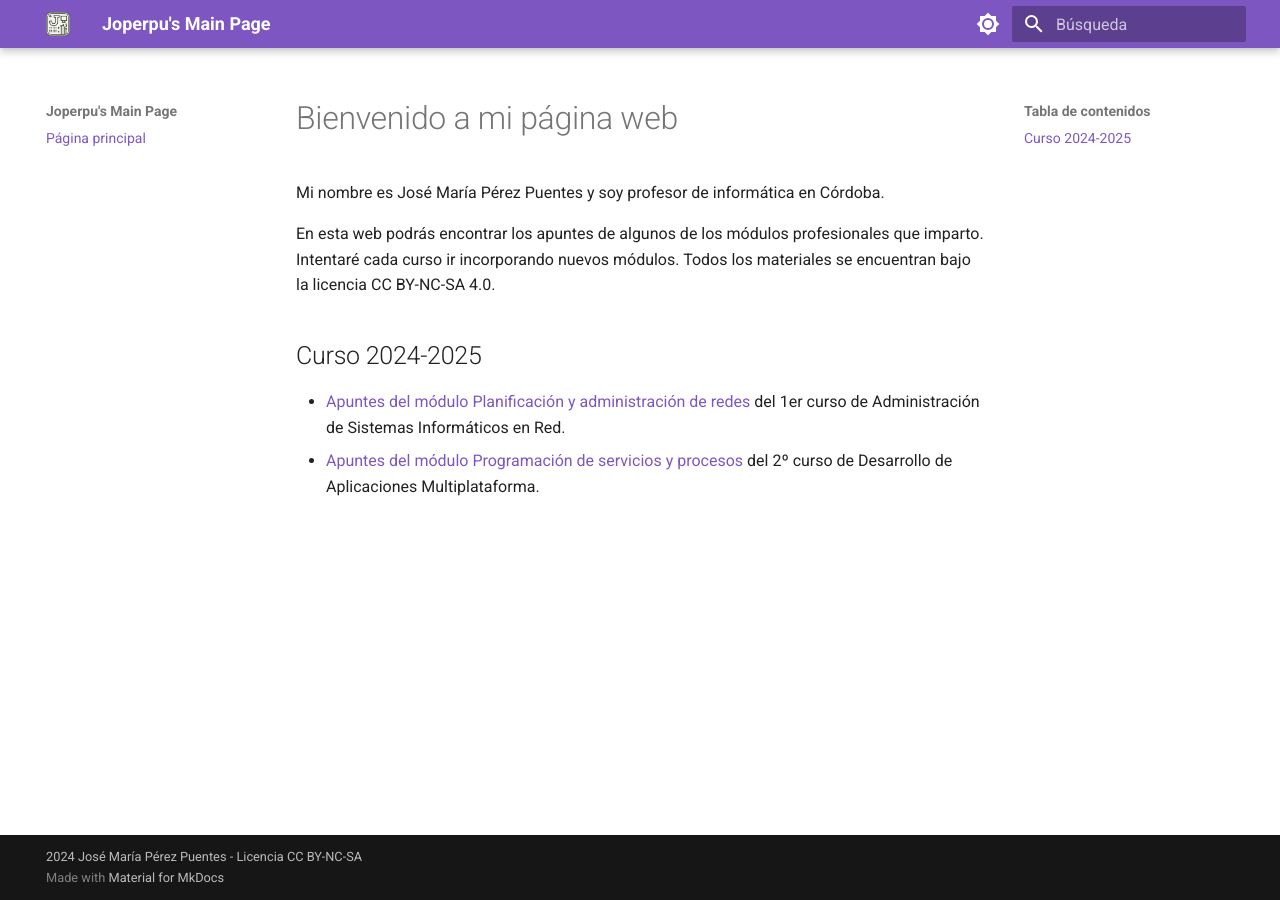
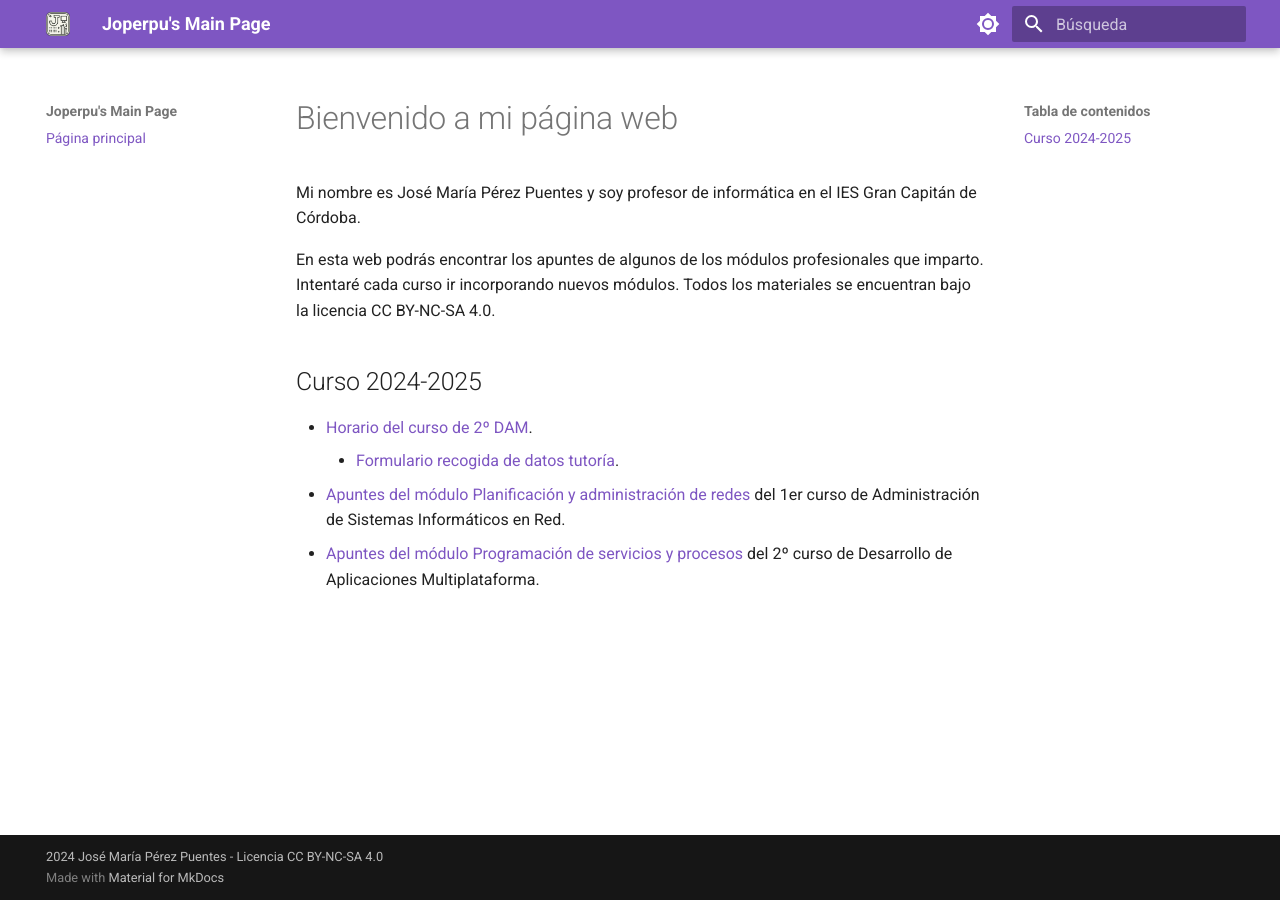
Before and after one commit to Joperpu/joperpu.github.io, an MkDocs documentation site: the page built from docs/index.md, in a window 1280 px wide. Built offline with MkDocs 1.6.1 and Material for MkDocs 9.7.7, drawn with Linux system fonts in a browser that asks for light colours.

Commit message:
Añadidos tutoría

```diff
--- a/docs/index.md
+++ b/docs/index.md
@@ -1,10 +1,12 @@
 # Bienvenido a mi página web
 
-Mi nombre es José María Pérez Puentes y soy profesor de informática en Córdoba.
+Mi nombre es José María Pérez Puentes y soy profesor de informática en el IES Gran Capitán de Córdoba.
 
 En esta web podrás encontrar los apuntes de algunos de los módulos profesionales que imparto. Intentaré cada curso ir incorporando nuevos módulos. Todos los materiales se encuentran bajo la licencia CC BY-NC-SA 4.0.
 
 ## Curso 2024-2025
 
+* [Horario del curso de 2º DAM](assets/files/horario.pdf).
+    * [Formulario recogida de datos tutoría](https://forms.gle/bDMAQNrT4D1tQLE87).
 * [Apuntes del módulo Planificación y administración de redes](https://joperpu.github.io/par2425/) del 1er curso de Administración de Sistemas Informáticos en Red.
 * [Apuntes del módulo Programación de servicios y procesos](https://joperpu.github.io/psp2425/) del 2º curso de Desarrollo de Aplicaciones Multiplataforma.
--- a/mkdocs.yml
+++ b/mkdocs.yml
@@ -22,7 +22,7 @@ theme:
 nav:
   - Página principal: index.md
 
-copyright: "2024 José María Pérez Puentes - Licencia CC BY-NC-SA"
+copyright: "2024 José María Pérez Puentes - Licencia CC BY-NC-SA 4.0"
 
 extra:
   generator: true
```
Also changed, not shown: 4 other files.
